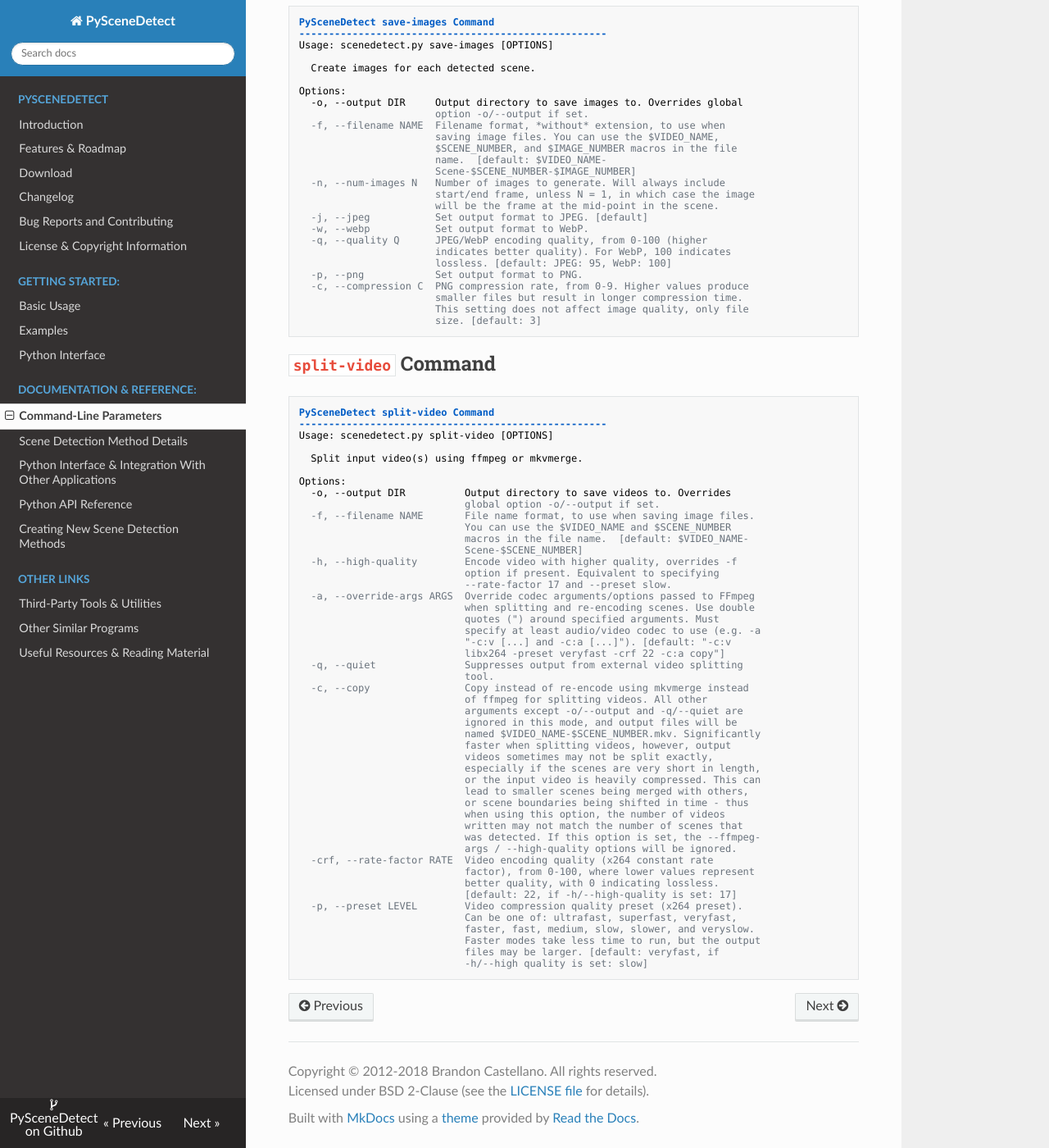
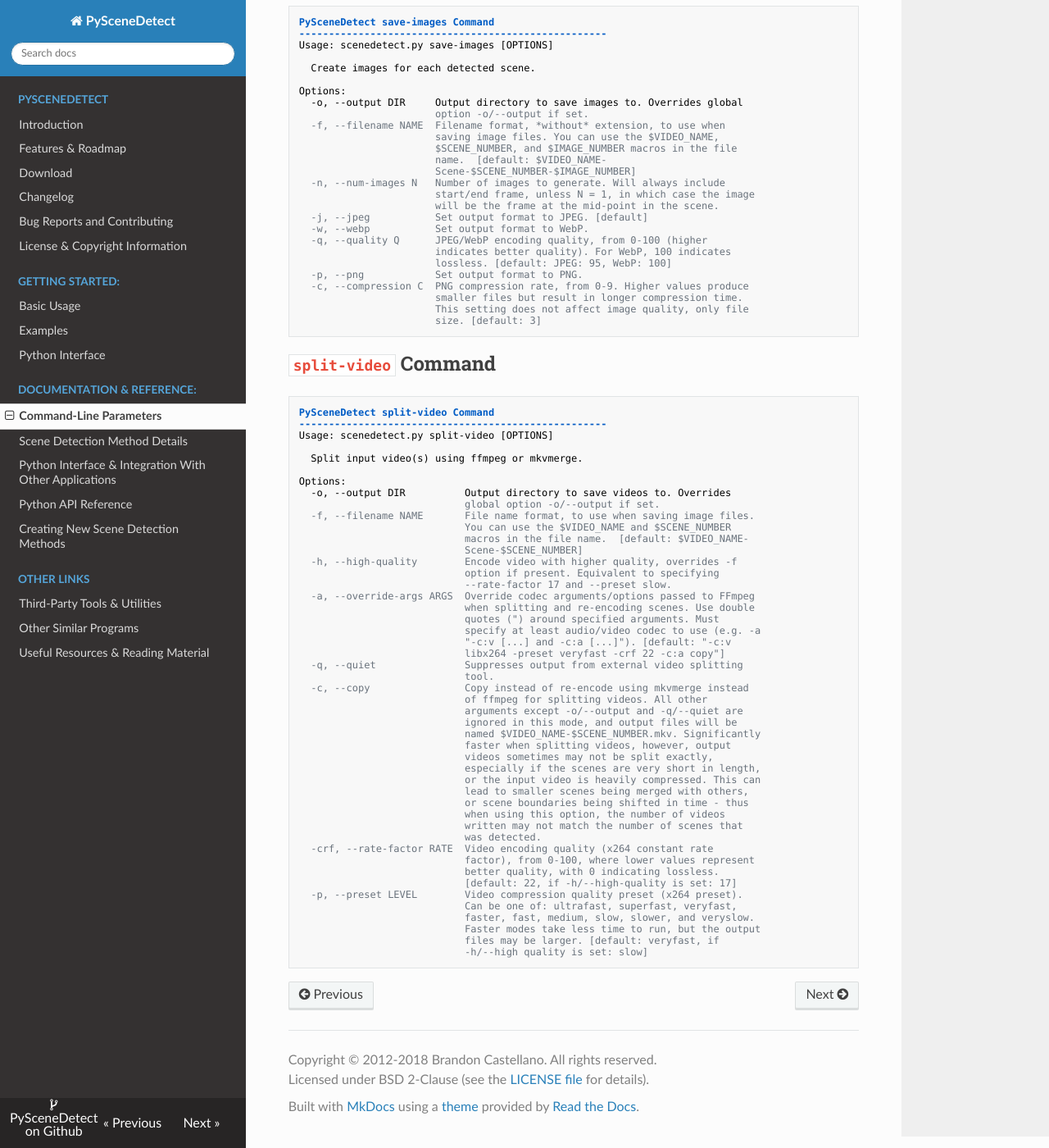
Before and after one commit to vovamushak/PySceneDetect, an MkDocs documentation site: the page built from docs/reference/command-line-params.md, in a window 1280 px wide and 1400 px high, scrolled down 3529 px. Shown: the whole window at 82% size. Built offline with MkDocs 1.6.1, drawn with Linux system fonts in a browser that asks for light colours; nearby versions of some CDN libraries; old or Windows-style settings are respelled for this version of MkDocs.

Commit message:
Remove old/redundant CLI options from docs.

```diff
--- a/docs/reference/command-line-params.md
+++ b/docs/reference/command-line-params.md
@@ -299,8 +299,7 @@ Options:
                             or scene boundaries being shifted in time - thus
                             when using this option, the number of videos
                             written may not match the number of scenes that
-                            was detected. If this option is set, the --ffmpeg-
-                            args / --high-quality options will be ignored.
+                            was detected.
   -crf, --rate-factor RATE  Video encoding quality (x264 constant rate
                             factor), from 0-100, where lower values represent
                             better quality, with 0 indicating lossless.
```
Also changed, not shown: 1 other file.
